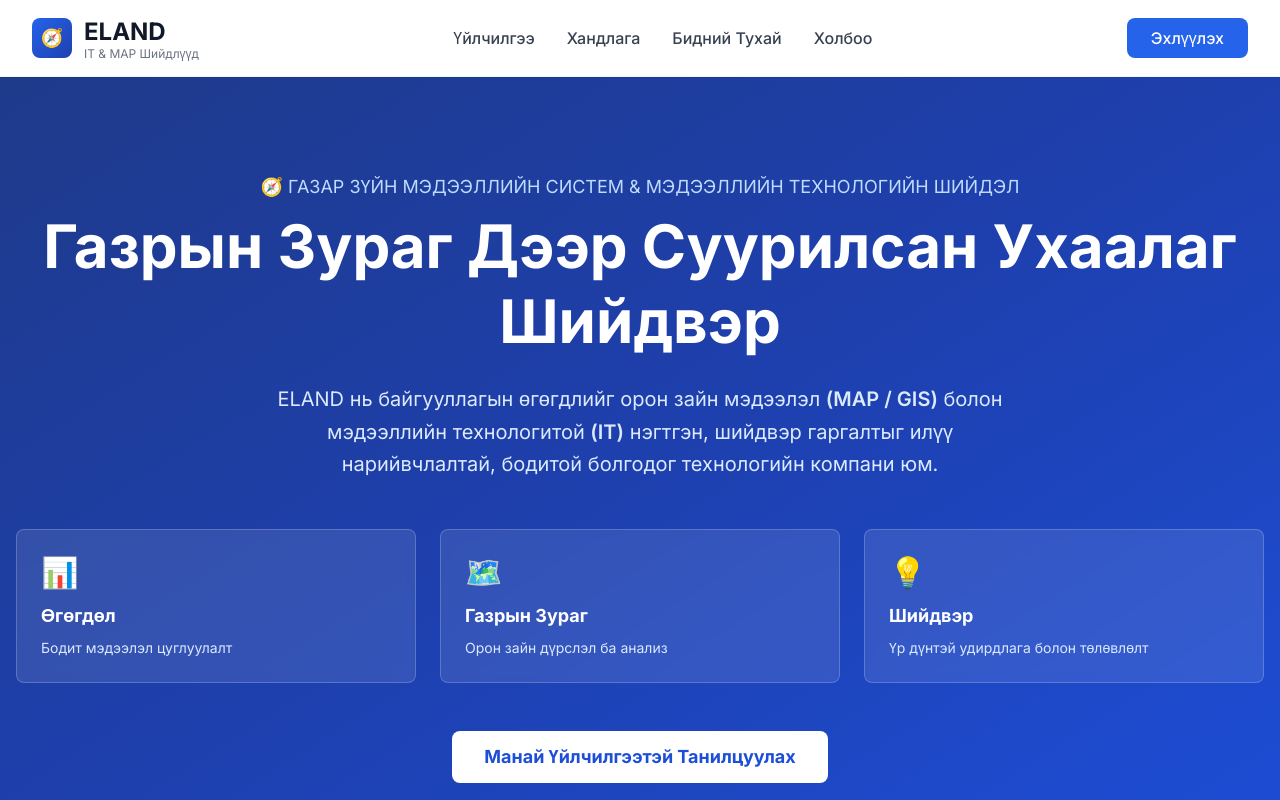
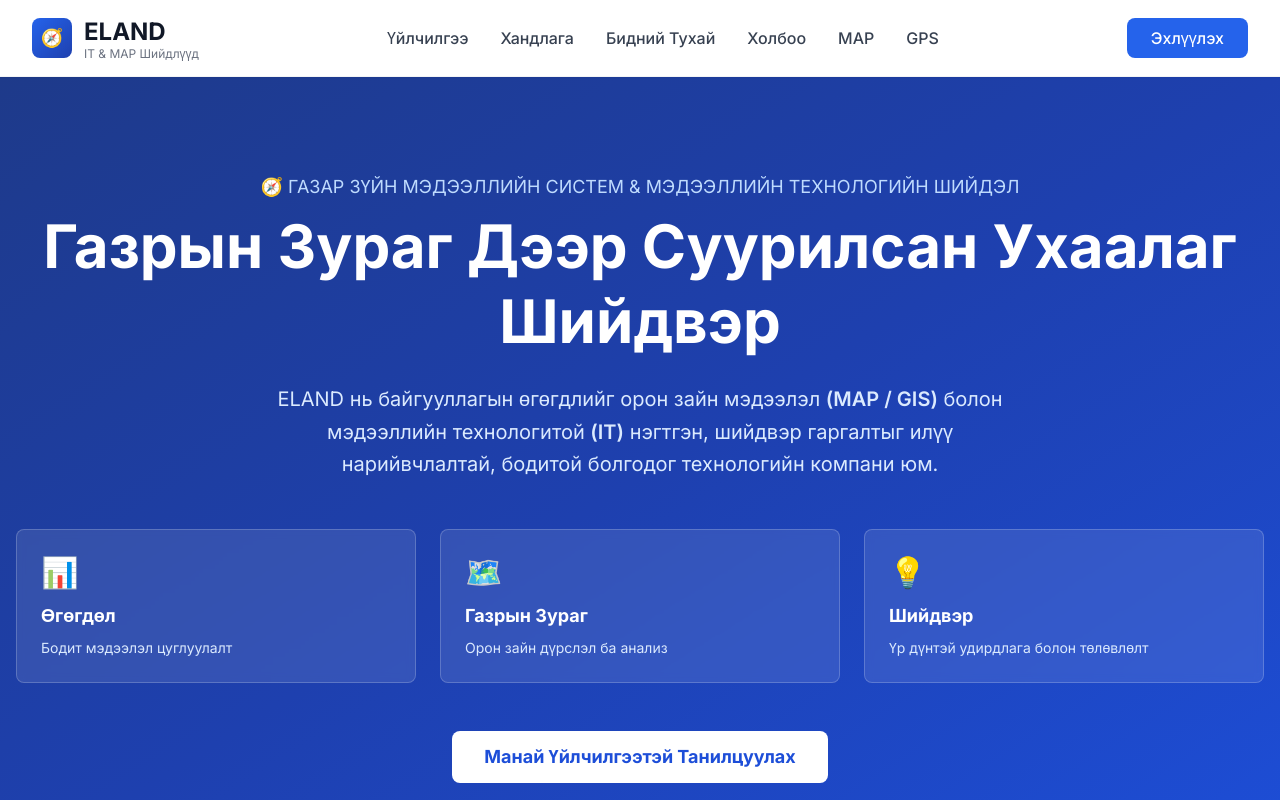
Before and after one commit to ubayarb/eland-web, a Next.js app in the folder ELAND/map-services-portal/: page / in a window 1280 px wide. Shown: the top 800 px of the page. Built offline with nearby package versions, Linux system fonts and the light colour scheme; no server answers.

Commit message:
Add MAP and GPS links to header, upgrade to Next.js 16

```diff
--- a/ELAND/map-services-portal/package.json
+++ b/ELAND/map-services-portal/package.json
@@ -11,7 +11,7 @@
   "dependencies": {
     "react": "^18.3.1",
     "react-dom": "^18.3.1",
-    "next": "15.1.3",
+    "next": "^16.0.0",
     "leaflet": "^1.9.4",
     "react-leaflet": "^4.2.1",
     "axios": "^1.6.8",
@@ -23,8 +23,8 @@
     "@types/react": "^18.2.45",
     "@types/react-dom": "^18.2.18",
     "@types/leaflet": "^1.9.8",
-    "eslint": "^8.56.0",
-    "eslint-config-next": "15.1.3",
+    "eslint": "^9.0.0",
+    "eslint-config-next": "^16.0.0",
     "postcss": "^8.4.32",
     "autoprefixer": "^10.4.16"
   }
--- a/ELAND/map-services-portal/src/components/Header.tsx
+++ b/ELAND/map-services-portal/src/components/Header.tsx
@@ -19,6 +19,8 @@
             <li><a href="#approach" className="text-gray-700 hover:text-blue-600 font-medium">Хандлага</a></li>
             <li><a href="#about" className="text-gray-700 hover:text-blue-600 font-medium">Бидний Тухай</a></li>
             <li><a href="#contact" className="text-gray-700 hover:text-blue-600 font-medium">Холбоо</a></li>
+            <li><a href="https://map.eland.mn" target="_blank" rel="noopener noreferrer" className="text-gray-700 hover:text-blue-600 font-medium">MAP</a></li>
+            <li><a href="https://gps.eland.mn" target="_blank" rel="noopener noreferrer" className="text-gray-700 hover:text-blue-600 font-medium">GPS</a></li>
           </ul>
           <button className="bg-blue-600 text-white px-6 py-2 rounded-lg hover:bg-blue-700 font-medium">
             Эхлүүлэх
```
Also changed, not shown: 1 other file (tests, documents, lock files or other folders).
